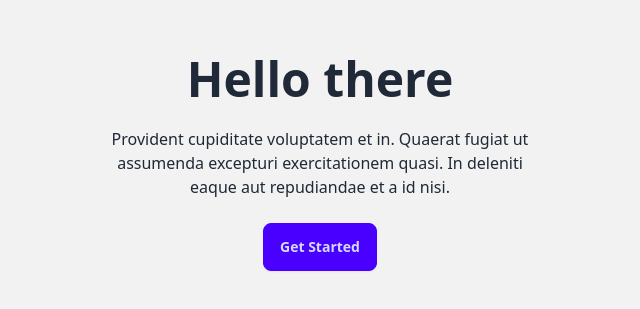
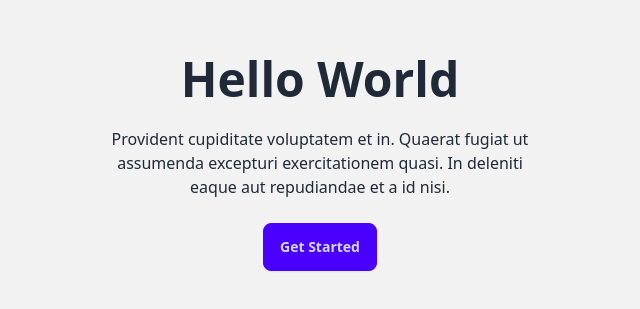
Before and after one commit to aiuoki/site, a SvelteKit app: page / in a window 1280 px wide. Shown: the part 237-546 px from the top of the page, without its empty margins (320-960 px from the left). Built offline with nearby package versions, Linux system fonts and the light colour scheme.

Commit message:
hello world

```diff
--- a/src/routes/components/Hero.svelte
+++ b/src/routes/components/Hero.svelte
@@ -1,7 +1,7 @@
 <div class="hero min-h-screen bg-base-200">
 	<div class="hero-content text-center">
 		<div class="max-w-md">
-			<h1 class="text-5xl font-bold">Hello there</h1>
+			<h1 class="text-5xl font-bold">Hello World</h1>
 			<p class="py-6">
 				Provident cupiditate voluptatem et in. Quaerat fugiat ut assumenda excepturi exercitationem
 				quasi. In deleniti eaque aut repudiandae et a id nisi.
```
